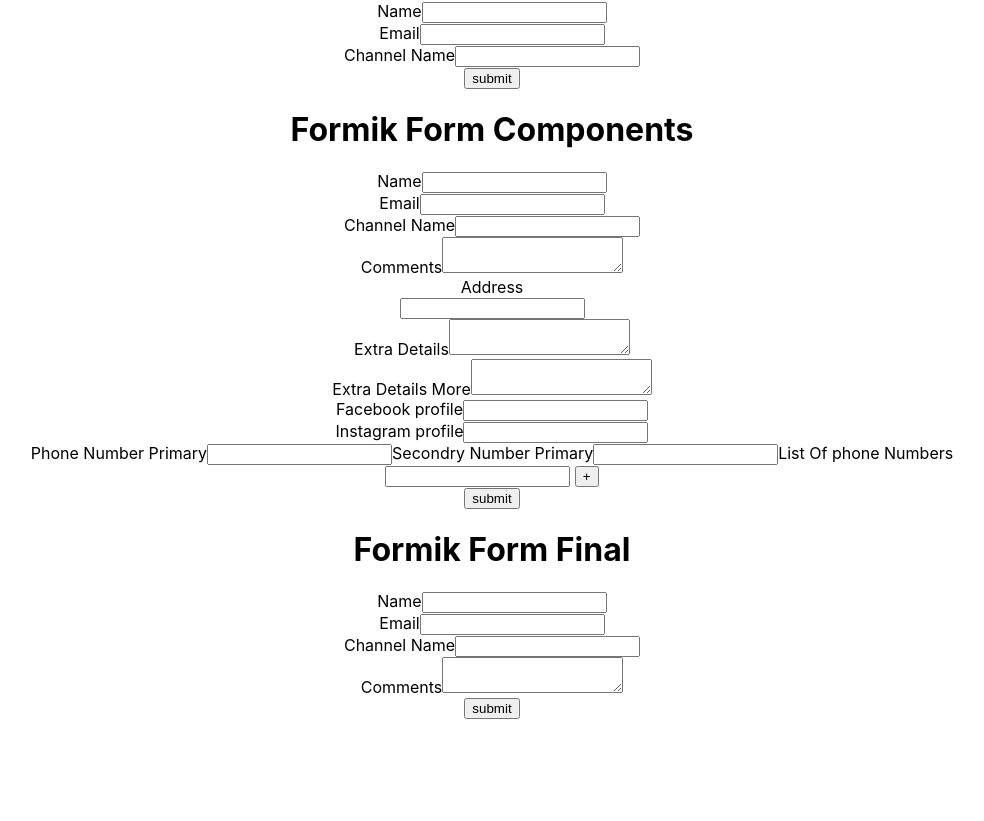
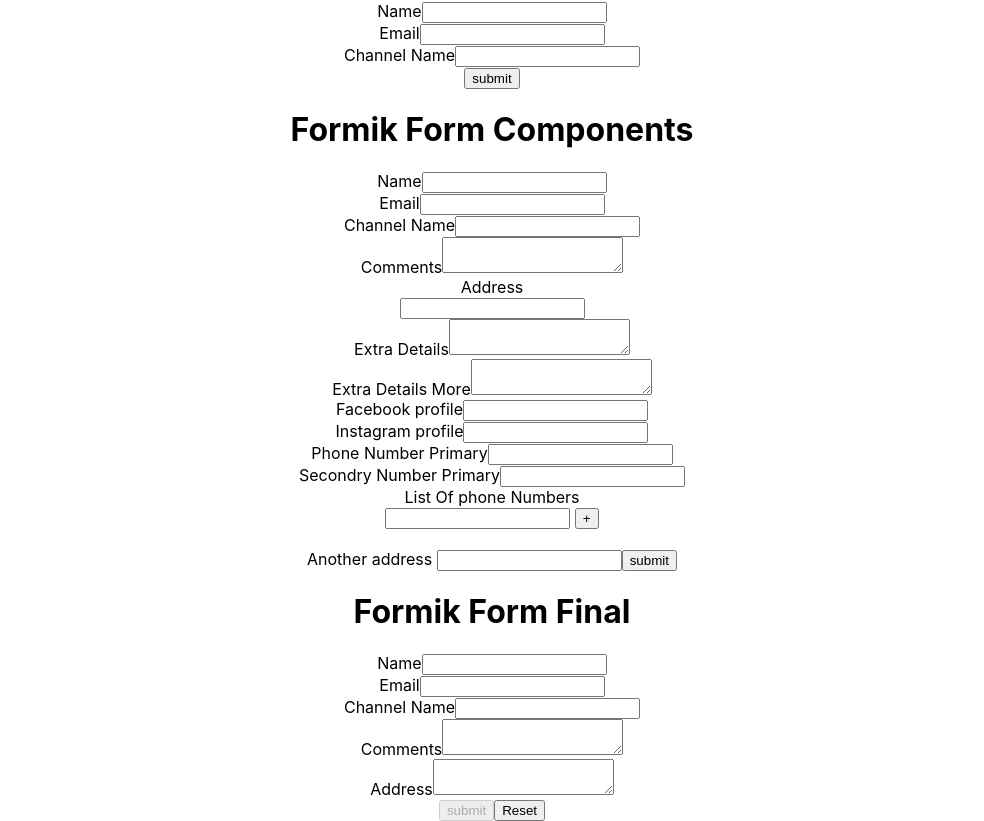
Before and after one commit to mohammedmaknojiya/formik, a React (Create React App) app: page / in a window 1280 px wide. Shown: the part 251-1072 px from the top of the page, without its empty margins (148-1132 px from the left). Before the commit the page ends 970 px from the top, so only its background shows below. Built offline with nearby package versions, Linux system fonts and the light colour scheme.

Commit message:
done with formik basics

```diff
--- a/src/components/FormikFormComponent.js
+++ b/src/components/FormikFormComponent.js
@@ -1,5 +1,5 @@
 import React from "react";
-import { Formik, Form, Field, ErrorMessage, FieldArray} from "formik";
+import { Formik, Form, Field, ErrorMessage, FieldArray, FastField} from "formik";
 import * as Yup from "yup";
 import ErrorComponent from "./ErrorComponent";
 
@@ -13,7 +13,8 @@
   extra1: "",
   social: {facebook:"",instagram:""},
   phoneNumbers : ['',''],
-  phNumbers : ['']
+  phNumbers : [''],
+  another_address:""
 
 };
 const onSubmit = (v) => {
@@ -34,7 +35,8 @@
     instagram: Yup.string().required("Required")
   }),
   phoneNumbers: Yup.array().of(Yup.string().required("Requuired")),
-  phNumbers: Yup.array().of(Yup.string().required("Required"))
+  phNumbers: Yup.array().of(Yup.string().required("Required")),
+  another_address: Yup.string().required("Required")
 });
 
 const FormikFormComponent = () => {
@@ -46,10 +48,17 @@
   return (
     <>
       <h1>Formik Form Components</h1>
+      {/**formik runs a validation on three cases 1) Onchange event means we are trying to fill value
+      2) onBlur event means we didn't fill any value 3) trying to submit directly without filling values
+      the first 2 cases may be performance overhead if form is too large. So we can avoid them by making
+      validationOnChange and validationOnBlur false. basically we are saying that dont do validation untill we
+      click on submit button */}
       <Formik
         initialValues={initialValues}
         onSubmit={onSubmit}
         validationSchema={validationSchema}
+        validateOnChange={false}
+        validateOnBlur={false}
       >
        {/* {now we replace our form component with formik's Form Component. By using this we can avoid
        using onSubmit={formik.handleSubmit}
@@ -151,16 +160,17 @@
           <label>Phone Number Primary</label>
           <Field type="number" name="phoneNumbers[0]"/>
           <ErrorMessage name="phoneNumbers[0]"/>
+          <br/>
 
           <label>Secondry Number Primary</label>
           <Field type="number" name="phoneNumbers[1]"/>
           <ErrorMessage name="phoneNumbers[1]"/>
-
+          <br/>
           <label>List Of phone Numbers</label>
           <FieldArray name='phNumbers'>
             {
               fieldArrayProps => {
-                console.log(fieldArrayProps)
+                {/* console.log(fieldArrayProps) */}
                 const {push, remove, form} = fieldArrayProps;
                 const {values} = form;
                 const {phNumbers} = values
@@ -186,6 +196,15 @@
               }
             }
           </FieldArray>
+          <br/>
+          {/**this component is used for optimaization. if we use just a field component and if we type something
+          in any one of the field /basically here we are changing state of one of the field then all the fields
+          get re render automatically. this will cause performance issue if we have very large form and very complex
+          calculation at any filed.
+          So to avoid re rendering of fields on changing of another fields we can use FastField component */}
+          <label>Another address </label>
+          <FastField type="text" name="another_address"/>
+          <ErrorMessage name="another_address"/>
 
           <button type="submit">submit</button>
         </Form>
--- a/src/components/FormikFormFinal.js
+++ b/src/components/FormikFormFinal.js
@@ -1,23 +1,37 @@
 import React from "react";
-import { Formik, Form, Field, ErrorMessage} from "formik";
+import { Formik, Form, Field, ErrorMessage } from "formik";
 import * as Yup from "yup";
 
 const initialValues = {
   name: "",
   email: "",
   channel: "",
-  comments: ""
+  comments: "",
+  address: ""
 };
-const onSubmit = (v) => {
+const onSubmit = (v, onSubmitProps) => {
   console.log(v);
+  onSubmitProps.setSubmitting(false);//to make our submit button re-enabled after getting success code from server
+  onSubmitProps.resetForm(); // to reset form after getting success message from server
 };
 
 const validationSchema = Yup.object({
   name: Yup.string().required("Required"),
   email: Yup.string().email("Invalid Email Id").required("Required"),
   channel: Yup.string().required("Required"),
-  comments: Yup.string().required("Required")
+  comments: Yup.string().required("Required"),
 });
+
+//instead of defining validationSchema and validation function in useFormik() way, we can also perform field
+//level validation. for that we define one seprate function for that particular field same as we define validate
+//function at the time of useFormik hook way
+const validateAddress = (addrValue)=>{
+    let error;
+    if(!addrValue){
+        error = "Required"
+    }
+    return error
+}
 
 const FormikFormFinal = () => {
   return (
@@ -27,31 +41,65 @@
         initialValues={initialValues}
         onSubmit={onSubmit}
         validationSchema={validationSchema}
+        validateOnMount={true} //for making submit button disabled at initial render
       >
+      {/* using formik in the form of render props pattern. We use this pattern to get access to field and
+      form level validation. By using this pattern we get access to methods like validateform and validatefield
+      and many other. See part 26 for more details */}
+        {(formik) => {
+            console.log(formik)
+            return (
           <Form>
             <label>Name</label>
 
-          <Field type="text" name="name"/>
-          <ErrorMessage name="name"/>
+            <Field type="text" name="name" />
+            <ErrorMessage name="name" />
             <br />
 
             <label>Email</label>
             <Field type="email" name="email" />
-          <ErrorMessage name="email"/>
+            <ErrorMessage name="email" />
             <br />
 
             <label>Channel Name</label>
             <Field type="text" name="channel" />
-          <ErrorMessage name="channel"/>
+            <ErrorMessage name="channel" />
             <br />
 
             <label>Comments</label>
-          <Field as="textarea"  name="comments" />
-          <ErrorMessage name="comments"/>
+            <Field as="textarea" name="comments" />
+            <ErrorMessage name="comments" />
             <br />
 
-          <button type="submit">submit</button>
-        </Form>
+            <label>Address</label>
+            <Field as="textarea" name="address" validate={validateAddress} />
+            <ErrorMessage name="address" />
+            <br />
+            {/**to disable the submit button if the field values are not correctly entered we can use property
+            isvalid. If it is false then button is disabled
+            but isValid is set to false when atleast one field in the errors object is set or present
+            but at the time of initial rendering the errors object is empty because we have not interacted
+            with the form yet and hence because errors obj is empty isValid is true hence button is enabled
+            automatically at initial run
+            So to make button disabled at the time of initial run we must have atleast one value set in errors
+            object. So to set values in initial object at the time of initial run we use one property of formik
+            which is validateOnMount which validate all the fields at the time of first rendering
+            hence in initial loading all the fields are empty intially hence errors object get poppulated and hence
+            our isValid become false and hence not of isvalid becomes true and button get disabled
+            this method have one drwaback that it is performance consuming if our fields have very high complex
+            vaidation see video part 27 for more details*/}
+            {/* {to disable the submit button when our form submission process is going on to avoid multiple
+            submit click by user we use one property of formik props which is isSubmitting
+            after submitting our databse has to reponse back with success code. and then we have to reenable
+            our submit button. for that we have one additional props which get passed in our onSubmit method
+            of Formik component } */}
+            <button type="submit" disabled={!formik.isValid  || formik.isSubmitting}>submit</button>
+            {/* {to reset the form data onclick of button use}
+            the another scenario is when after submitting form we get success message and then we reset form
+            to put another values for that we can use one property in onSubmit method */}
+            <button type="reset">Reset</button>
+          </Form>)
+        }}
       </Formik>
     </>
   );
```
Lines whose indentation alone changed are shown as unchanged.
